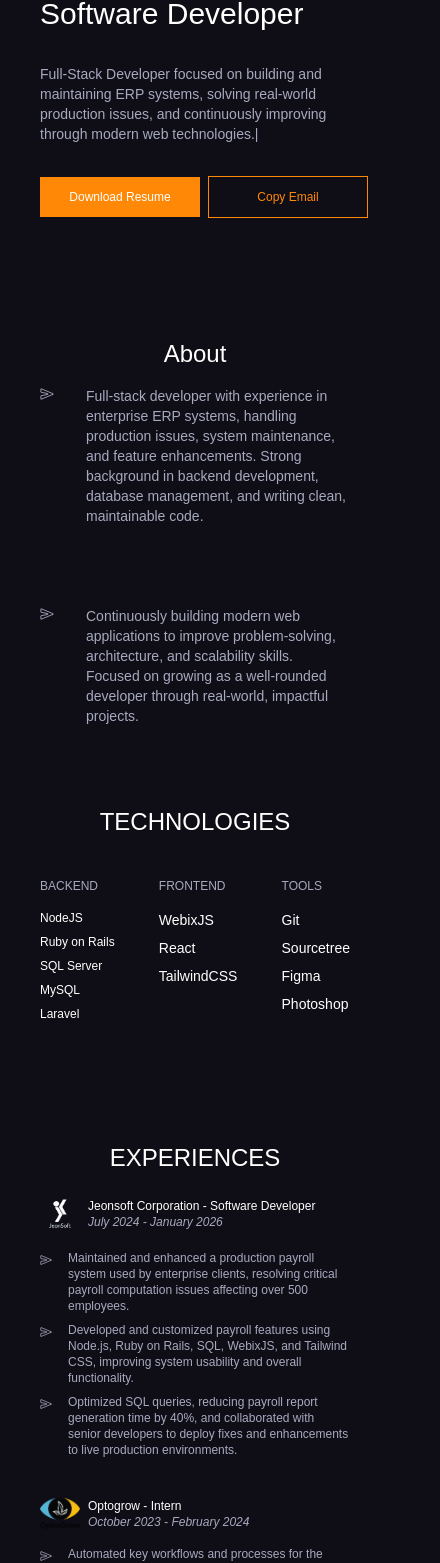
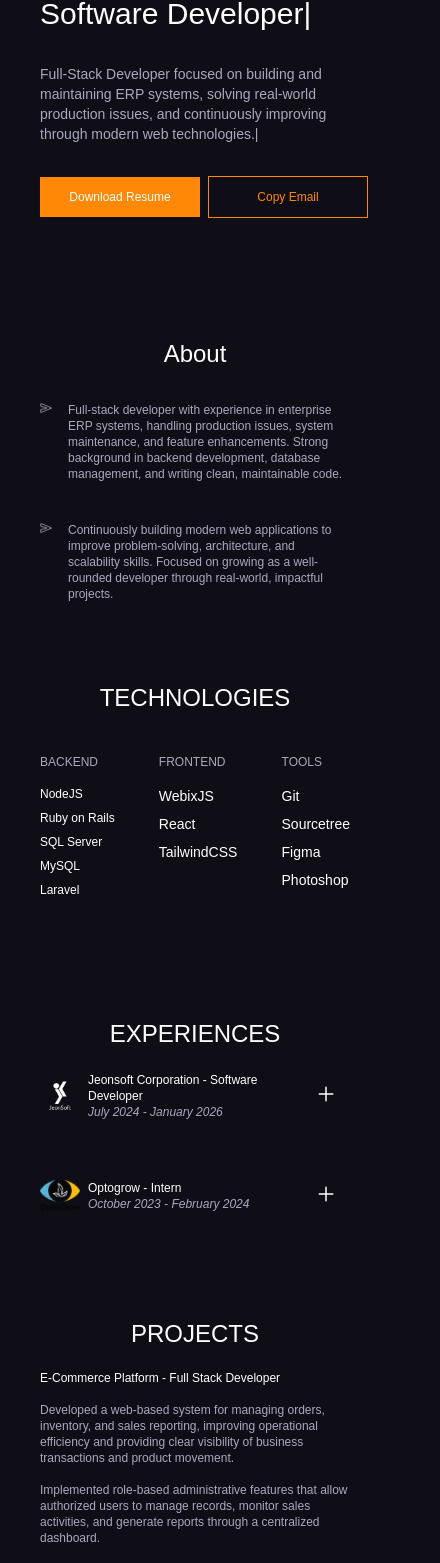
Before and after one commit to Sublime8157/portfolio, a React (Vite) app in the folder frontend/: page / in a window 390 px wide. Shown: the part 416-1979 px from the top of the page, 440 px wide, since content can reach past the window. Built offline with nearby package versions, Linux system fonts and the light colour scheme.

Commit message:
Support revealing / hiding of experiences on mobile

```diff
--- a/frontend/src/features/about/about.jsx
+++ b/frontend/src/features/about/about.jsx
@@ -3,13 +3,13 @@ import Motion from "../utils/Motion";
 
 const about = () => {
   return (
-    <div className="flex flex-col gap-4">
+    <div className="flex flex-col gap-8">
       <h1 className="text-2xl lg:text-4xl text-center">About</h1>
-      <div className="p-0 lg:p-10 flex flex-col lg:flex-row lg:gap-0 gap-20 justify-between items-start">
+      <div className="p-0 lg:p-10 flex flex-col lg:flex-row lg:gap-0 gap-10 justify-between items-start">
         {aboutList.map((paragraph, index) => (
           <Motion direction={index % 2 === 0 ? "left" : "right"}
             key={index}
-            className="flex w-full lg:w-5/12 lg:text-base text-sm flex-row justify-start items-start gap-8 text-[#a7a9be]"
+            className="flex w-full lg:w-5/12 lg:text-base text-xs flex-row justify-start items-start gap-4 text-[#a7a9be]"
           >
               <div><ion-icon name="send-outline"></ion-icon></div>
               {paragraph}
--- a/frontend/src/features/experiences/components/experiences.jsx
+++ b/frontend/src/features/experiences/components/experiences.jsx
@@ -1,40 +1,83 @@
 import experienceList from "../components/experienceList.jsx";
 import Motion from "../../utils/Motion.jsx";
+import Button from "../../utils/Button.jsx";
+import { useState, useCallback } from "react";
+import useBreakPoints from "../../../hooks/useBreakPoint.js";
 
-const experiences = () => {
+const Experiences = () => {
+  const isLg = useBreakPoints(1024);
+  const [revealedIndices, setRevealedIndices] = useState(() => new Set());
+
+  const toggleReveal = useCallback((index) => {
+    setRevealedIndices((prev) => {
+      const next = new Set(prev);
+      if (next.has(index)) {
+        next.delete(index);
+      } else {
+        next.add(index);
+      }
+      return next;
+    });
+  }, []);
+
+  const isRevealed = (index) => isLg || revealedIndices.has(index);
+
   return (
     <div>
       <Motion direction="top" className="mt-10 text-center text-2xl">
         EXPERIENCES
       </Motion>
-      <ul className="lg:p-10 pt-5 flex lg:flex-row flex-col justify-between gap-8 items-center">
+      <ul className="pt-5 flex flex-col justify-between gap-8 items-center">
         {experienceList.map((exp, index) => (
           <Motion
             direction="bottom"
             key={index}
-            className="flex gap-4 flex-col"
+            className=" flex gap-4 flex-col"
           >
-            <div className="gap-2 items-center flex-row flex">
+            <div className="flex flex-row justify-between items-center">
+              <div className="gap-2 items-center flex flex-row">
                 <img src={exp.logo} width={40}></img>
                 <div className="flex flex-col">
                   <h6 className="lg:text-base text-xs">
                     {exp.name} - {exp.role}
                   </h6>
-                <h6 className="text-[#a7a9be] lg:text-base text-xs" style={{ fontStyle: "italic" }}>
+                  <h6
+                    className="text-[#a7a9be] lg:text-base text-xs"
+                    style={{ fontStyle: "italic" }}
+                  >
                     {exp.tenure}
                   </h6>
                 </div>
               </div>
-            <div>
+              {!isLg && (
+                <Button variant="plain" onClick={() => toggleReveal(index)}>
+                  <ion-icon
+                    name={isRevealed(index) ? "remove-outline" : "add-outline"}
+                    class="text-2xl"
+                  ></ion-icon>
+                </Button>
+              )}
+            </div>
+            <div
+              style={{
+                maxHeight: isRevealed(index) ? "500px" : "0px",
+                opacity: isRevealed(index) ? 1 : 0,
+                overflow: "hidden",
+                transition: "max-height 0.8s ease, opacity 0.5s ease",
+              }}
+            >
               <div className="lg:text-sm text-xs text-[#a7a9be] whitespace-pre-line">
-                {exp.paragraph.split("\n").map((line, index) => (
-                  line.trim() !== '' && (
-                    <div className="mb-2 flex gap-4 items-start">
-                      <div className="z-10 text-xs mt-1"><ion-icon name="send-outline"></ion-icon></div>
+                {exp.paragraph.split("\n").map(
+                  (line, i) =>
+                    line.trim() !== "" && (
+                      <div key={i} className="mb-2 flex gap-4 items-start">
+                        <div className="z-10 text-xs mt-1">
+                          <ion-icon name="send-outline"></ion-icon>
+                        </div>
                         <p>{line}</p>
                       </div>
-                  )
-                ))}
+                    ),
+                )}
               </div>
             </div>
           </Motion>
@@ -44,4 +87,4 @@ const experiences = () => {
   );
 };
 
-export default experiences;
+export default Experiences;
--- a/frontend/src/features/index.jsx
+++ b/frontend/src/features/index.jsx
@@ -16,13 +16,16 @@ const index = () => {
       <div className="bg-[#0f0e17]/90 z-50 ackdrop-blur-md fixed text-[#fffffe] lg:block hidden">
         <Nav />
       </div>
-      <div className="text-sm flex flex-col w-screen text-[#fffffe] lg:px-20 ">
+      <div className="text-sm flex flex-col text-[#fffffe] lg:px-20 ">
         {/* Hero */}
-        <div id="hero" className="lg:h-screen h-auto lg:py-0 py-20 flex flex-col">
+        <div
+          id="hero"
+          className="lg:h-screen h-auto lg:py-0 py-20 flex flex-col"
+        >
           <div className="px-10 lg:h-11/12 h-9/12 flex items-center">
             <Hero />
           </div>
-      </div>
+        </div>
         <div id="about" className="lg:p-20 p-10">
           <About />
         </div>
--- a/frontend/src/features/projects/projects.jsx
+++ b/frontend/src/features/projects/projects.jsx
@@ -71,7 +71,7 @@ const Projects = () => {
           <motion.button
             whileHover={{ scale: 1.05 }}
             whileTap={{ scale: 1 }}
-            className=" relative lg:w-50 h-40 w-100  cursor-pointer shrink-0"
+            className=" relative lg:w-50 h-40 w-full  cursor-pointer shrink-0"
             onClick={() => handleOpen(list)}
           >
             {list.images.map((image, i) => (
--- a/frontend/src/features/utils/Button.jsx
+++ b/frontend/src/features/utils/Button.jsx
@@ -4,6 +4,7 @@ const button = ({ variant = "primary", className = "", onClick, children }) => {
   const variants = {
     primary: "bg-[#ff8906] hover:opacity-60",
     outline: "border border-[#ff8906] text-[#ff8906]",
+    plain: ""
   };
 
   return (
--- /dev/null
+++ b/frontend/src/hooks/useBreakPoint.js
@@ -0,0 +1,21 @@
+import { useState, useEffect } from "react";
+
+function useBreakPoint(minWidth) {
+    const [matches, setMatches] = useState(
+        () => window.matchMedia(`(min-width: ${minWidth}px)`).matches
+    )
+
+    useEffect(() => {
+         const mediaQuery = window.matchMedia(`(min-width: ${minWidth}px)`);
+         const handleChange = (e) => setMatches(e.matches);
+
+         mediaQuery.addEventListener("change", handleChange);
+         return () => mediaQuery.removeEventListener("change", handleChange)
+
+    }, [minWidth])
+
+    return matches
+
+}
+
+export default useBreakPoint
```
Lines whose indentation alone changed are shown as unchanged.
